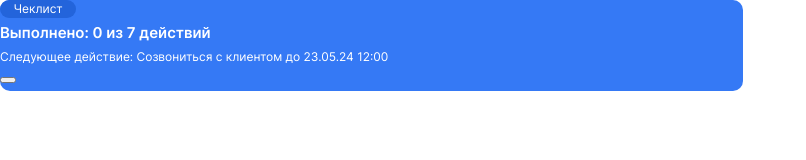
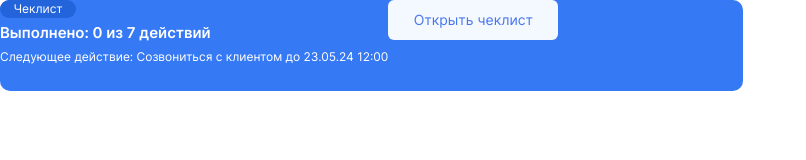
Before and after one commit to milkovskayaa/stworka_test, a plain HTML site: page index.html in a window 1280 px wide. Shown: the whole page, without its empty margins (0-806 px from the left). Drawn offline with Linux system fonts and the light colour scheme.

Commit message:
feat: сверстать кнопку

```diff
--- a/blocks/checklist/__button/checklist__button.css
+++ b/blocks/checklist/__button/checklist__button.css
@@ -0,0 +1,13 @@
+.checklist__button {
+  font-family: Inter, Arial, sans-serif;
+  font-weight: 400;
+  font-size: 14px;
+  line-height: 1.4;
+  color: #4777ED;
+  width: 170px;
+  height: 40px;
+  background-color: #F4F8FF;
+  padding: 10px 25px;
+  border: none;
+  border-radius: 6px;
+}
--- a/blocks/checklist/checklist.css
+++ b/blocks/checklist/checklist.css
@@ -3,4 +3,5 @@
   height: 91px;
   border-radius: 10px;
   background-color: #3579F5;
+  display: flex;
 }
--- a/index.html
+++ b/index.html
@@ -21,7 +21,7 @@
       </p>
     </div>
     <button type="button" class="checklist__button">
-
+      Открыть чеклист
     </button>
   </div>
 </body>
```
